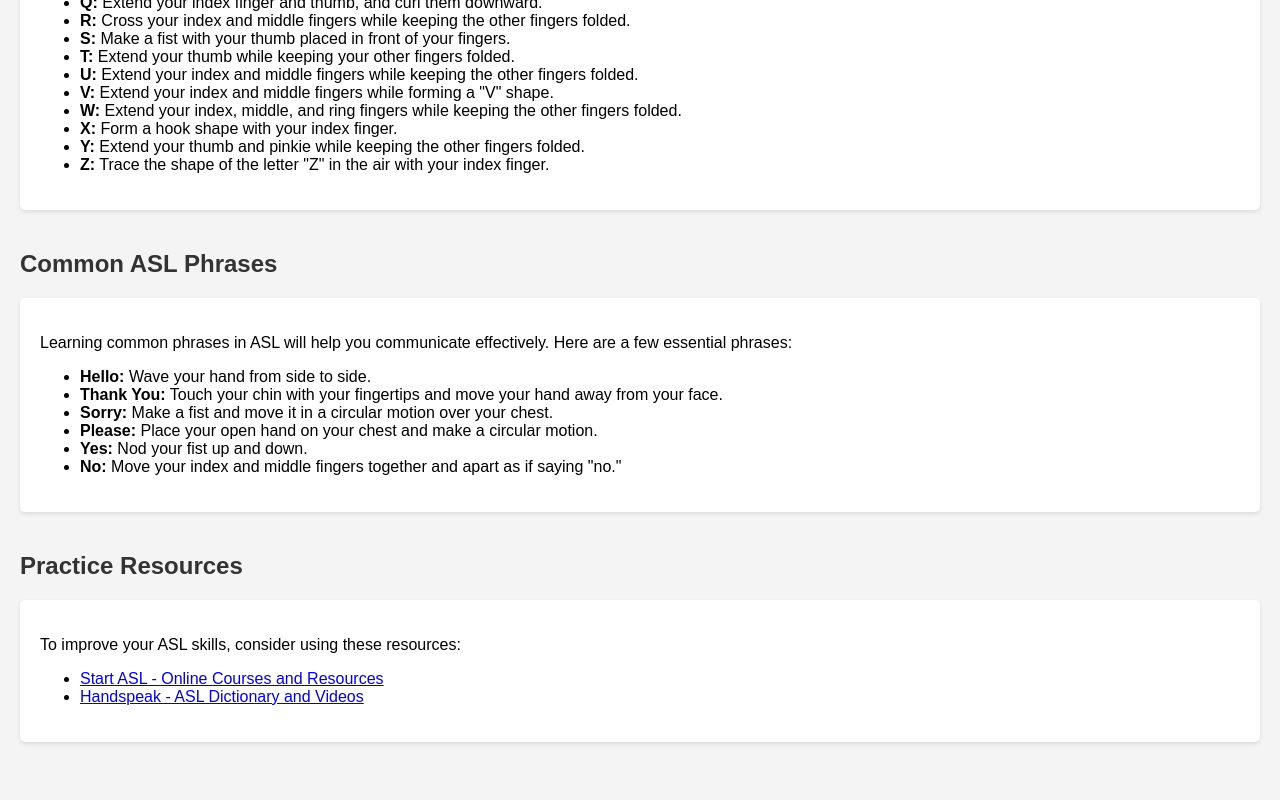
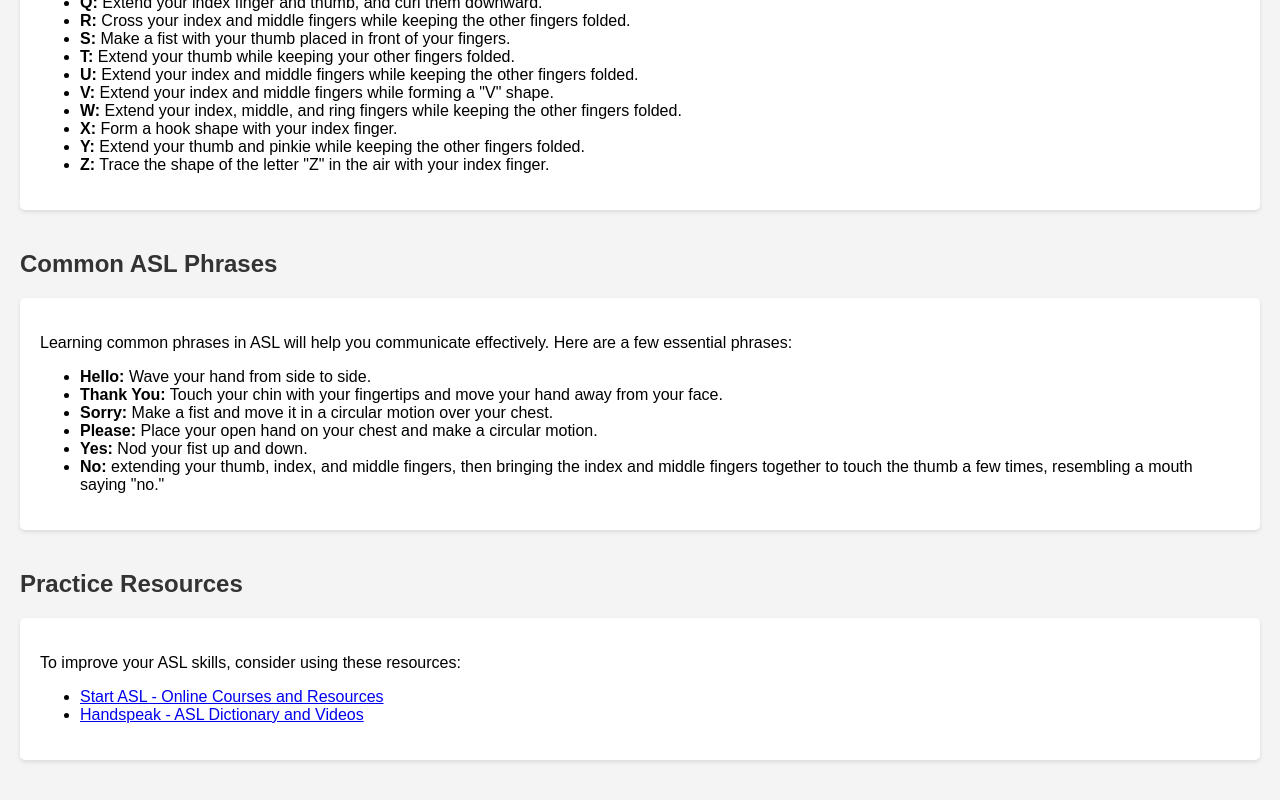
Before and after one commit to Joeboukhalil/Learn-ASL-Basics, a plain HTML site: page index.html in a window 1280 px wide. Shown: the part 1087-1887 px from the top of the page. Drawn offline with Linux system fonts and the light colour scheme.

Commit message:
Update index.html

```diff
--- a/index.html
+++ b/index.html
@@ -97,7 +97,7 @@
                     <li><strong>Sorry:</strong> Make a fist and move it in a circular motion over your chest.</li>
                     <li><strong>Please:</strong> Place your open hand on your chest and make a circular motion.</li>
                     <li><strong>Yes:</strong> Nod your fist up and down.</li>
-                    <li><strong>No:</strong> Move your index and middle fingers together and apart as if saying "no."</li>
+                    <li><strong>No:</strong> extending your thumb, index, and middle fingers, then bringing the index and middle fingers together to touch the thumb a few times, resembling a mouth saying "no."</li>
                 </ul>
             </div>
         </section>
```
